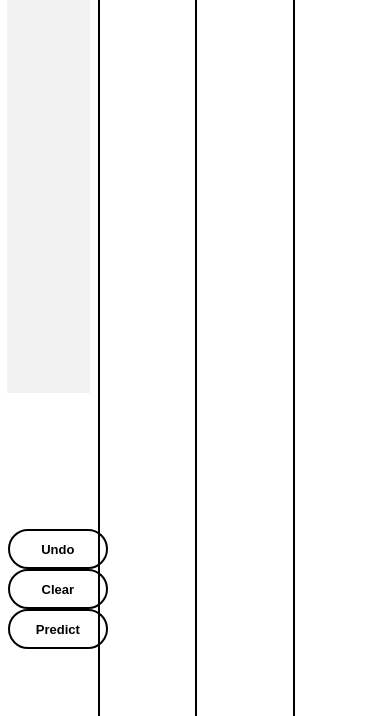
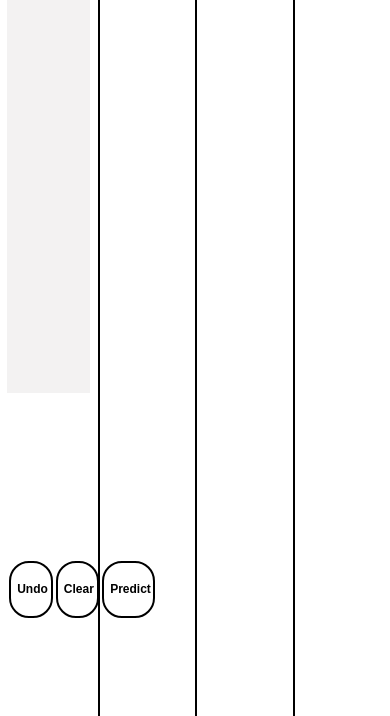
Before and after one commit to psologub/sketchycollections, a Flask app: page / in a window 390 px wide. Shown: the part 128-844 px from the top of the page. Run offline with Flask 2, Linux system fonts and the light colour scheme; parts of the project's set-up code (start-up, migrations or seed data) failed here and were passed over.

Commit message:
made buttons responsive

```diff
--- a/static/styles.css
+++ b/static/styles.css
@@ -248,30 +248,39 @@ canvas {
     padding: 8%;
 }
 
+.tool-box {
+    height: 100%;
+    width: 100%;
+}
+
+
 .toolbar-wrapper {
     margin: auto;
     height: 100%;
     /* width: 320px; */
-    width: 21%;
+    width: 100%;
     /* padding-top: 8%; */
-    display:table-cell;
-    vertical-align:middle;
-
+    /* display:table-cell;
+    vertical-align:middle; */
 }
-
 
 .toolbar {
     /* margin: auto; */
+    width: 100%;
+    height: 100%;
     justify-self: center;
-    /* display: grid; */
+    display: grid;
+    grid-template-columns: 1fr 1fr 1fr;
 }
 
 .button {
     align-self: center;
-    width: 100px;
-    height: 40px;
-    /* width:100%;
-    height: 100%; */
+    margin: auto;
+    display: block;
+    /* width: 100px;
+    height: 40px; */
+    width:94%;
+    height: 24%;
     border: 2px solid black;
     cursor: pointer;
     color: black;
@@ -279,6 +288,7 @@ canvas {
     font-weight: 700;
     font-size: 1.3em;
     border-radius: 20px;
+    /* border-radius: 35%/85%; */
 }
 
 /* #image_predict, #doodle_predict {
@@ -434,4 +444,8 @@ input[type="file"] {
     .material-icons {
         font-size: 100%;
     }
+
+    .button {
+        font-size: 120%;
+    }
   }
```
